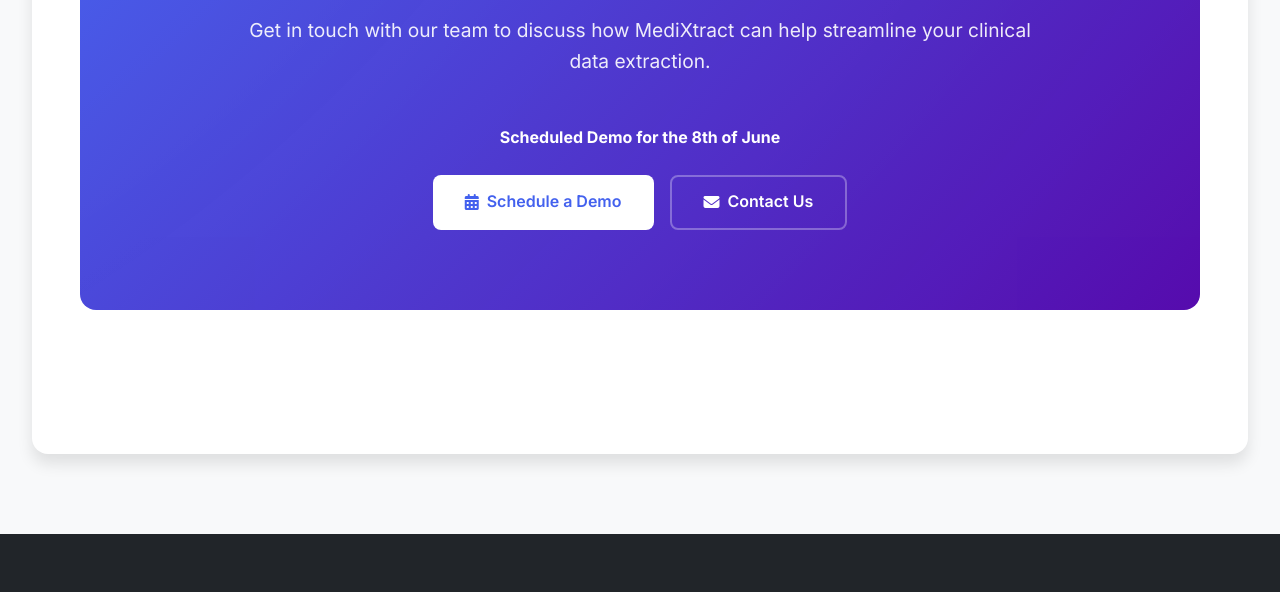
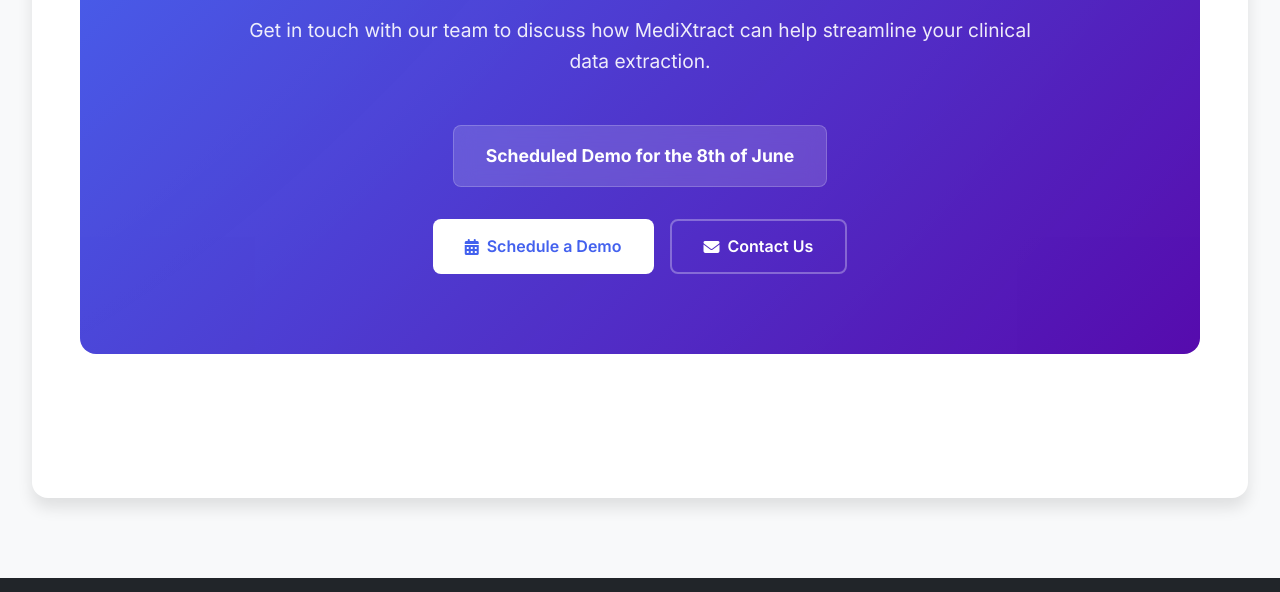
Before and after one commit to PoltorProgrammer/MediXtract_Presentation_04-06-2025, a plain HTML site: page index.html in a window 1280 px wide. Shown: the part 10940-11532 px from the top of the page. Drawn offline with Linux system fonts and the light colour scheme; a script that the page names is missing.

Commit message:
Update styles.css

```diff
--- a/styles.css
+++ b/styles.css
@@ -1398,3 +1398,21 @@ p {
         white-space: nowrap;
     }
 }
+
+/* Demo Notice Styling - Add to Call to Action Section */
+.demo-notice {
+    background: rgba(255, 255, 255, 0.15);
+    backdrop-filter: blur(10px);
+    -webkit-backdrop-filter: blur(10px);
+    border-radius: var(--border-radius-md);
+    padding: 1rem 2rem;
+    margin-bottom: 2rem;
+    border: 1px solid rgba(255, 255, 255, 0.2);
+    display: inline-block;
+}
+
+.demo-notice p {
+    margin: 0;
+    font-size: 1.1rem;
+    font-weight: 600;
+}
```
